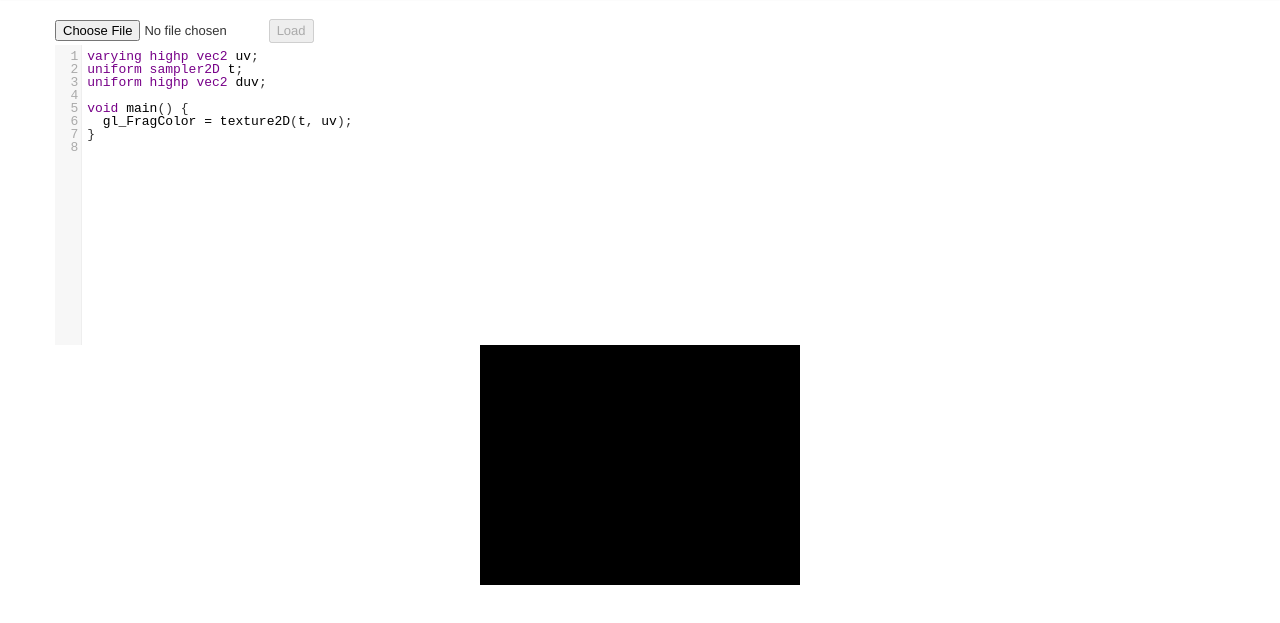
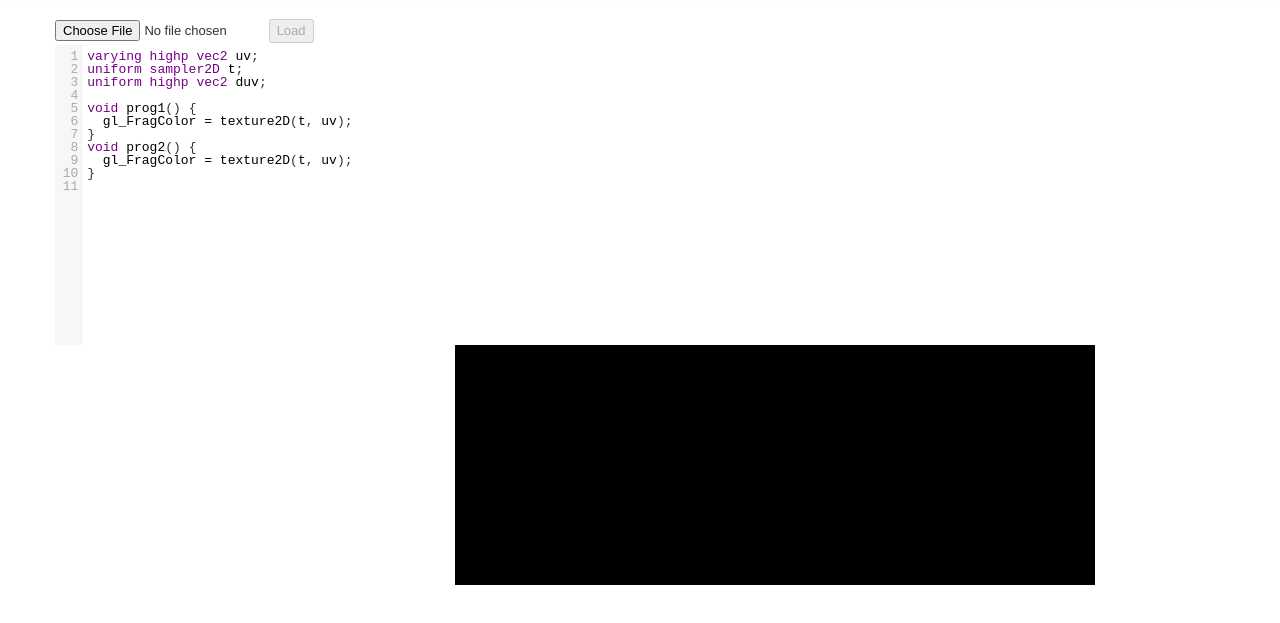
Before and after one commit to matt-williams/vizion-html, a plain HTML site: page war/index.html in a window 1280 px wide. Shown: the part 43-666 px from the top of the page. Drawn offline with Linux system fonts and the light colour scheme; animation ran at ten frames a second.

Commit message:
Refactoring and multi-stage processing

```diff
--- a/war/index.html
+++ b/war/index.html
@@ -65,7 +65,10 @@ varying highp vec2 uv;
 uniform sampler2D t;
 uniform highp vec2 duv;
 
-void main() {
+void prog1() {
+  gl_FragColor = texture2D(t, uv);
+}
+void prog2() {
   gl_FragColor = texture2D(t, uv);
 }
           </textarea>
@@ -88,9 +91,14 @@ void main() {
   <script type="text/javascript">
 
   var vizion = new Vizion();
+
   var video = vizion.addVideoElement("videoContainer", 320, 240);
+  vizion.getVideoURL(function(url) {
+    video.src = url;
+  }, Vizion.logError);
+//  video.style.display = "none";
 
-  var canvas = vizion.addCanvasElement("canvasContainer", 320, 240);
+  var canvas = vizion.addCanvasElement("canvasContainer", 640, 480);
 
   // Get A WebGL context
   var gl = WebGLUtils.setupWebGL(canvas);
@@ -103,23 +111,27 @@ void main() {
                             "  gl_Position = vec4(xy, 0, 1);\n" +
                             "  uv = 0.5 * (xy + 1.0);\n" +
                             "}\n");
-  var fs = new FragmentShader(gl);
-  var prog = new Program(gl, vs, fs);
-
-  var loaded = false;
-  vizion.getVideoURL(function(url) {
-    console.log("Got url " + url);
-    video.src = url;
-    loaded = true;
-  }, Vizion.logError);
+  var idFs = new FragmentShader(gl,
+                                "varying highp vec2 uv;\n" +
+                                "uniform sampler2D t;\n" +
+                                "uniform highp vec2 duv;\n" +
+                                "\n" +
+                                "void main() {\n" +
+                                "  gl_FragColor = texture2D(t, uv);\n" +
+                                "}\n");
+  var idProg = new Program(gl, vs, idFs);
+  var fs1 = new FragmentShader(gl);
+  var prog1 = new Program(gl, vs, fs1);
+  var fs2 = new FragmentShader(gl);
+  var prog2 = new Program(gl, vs, fs2);
 
   // setup GLSL program
   var codeMirror;
   function updateShaders() {
     var rowToLogs = {};
     try {
-      fs.setText(codeMirror.getValue());
-      prog.use();
+      fs1.setText(codeMirror.getValue() + "void main() {prog1();}");
+      fs2.setText(codeMirror.getValue() + "void main() {prog2();}");
     } catch (e) {
       if ((typeof (e) == "object") && (e instanceof ShaderCompileException)) {
         for ( var logIndex = 0; logIndex < e.logs.length; logIndex++) {
@@ -174,66 +186,47 @@ void main() {
     reader.readAsText(file);
   }
 
-
   gl.clearColor(0.0, 0.0, 0.0, 1.0);
   gl.disable(gl.DEPTH_TEST);
   gl.depthMask(false);
+  gl.pixelStorei(gl.UNPACK_FLIP_Y_WEBGL, true);
 
-  // Create a buffer and put a single clipspace rectangle in
-  // it (2 triangles)
+  // Create a buffer and put a single clipspace rectangle in it (2 triangles)
   var buffer = gl.createBuffer();
   gl.bindBuffer(gl.ARRAY_BUFFER, buffer);
   gl.bufferData(gl.ARRAY_BUFFER, new Float32Array([-1.0, -1.0, 1.0, -1.0, -1.0, 1.0, -1.0, 1.0, 1.0, -1.0, 1.0, 1.0]), gl.STATIC_DRAW);
 
-  var texture = gl.createTexture();
+  var texture = new VideoTexture(gl, video);
+  var renderTexture = new RenderTexture(gl, 320, 240);
+  var renderTexture2 = new RenderTexture(gl, 320, 240);
 
-  var framebuffer = gl.createFramebuffer();
-  var tex2 = gl.createTexture();
-  framebuffer.width = 256;
-  framebuffer.height = 256;
-  gl.bindTexture(gl.TEXTURE_2D, tex2);
-  gl.texImage2D(gl.TEXTURE_2D, 0, gl.RGBA, framebuffer.width, framebuffer.height, 0, gl.RGBA, gl.UNSIGNED_BYTE, null);
-  gl.texParameteri(gl.TEXTURE_2D, gl.TEXTURE_WRAP_S, gl.CLAMP_TO_EDGE);
-  gl.texParameteri(gl.TEXTURE_2D, gl.TEXTURE_WRAP_T, gl.CLAMP_TO_EDGE);
-  gl.texParameteri(gl.TEXTURE_2D, gl.TEXTURE_MAG_FILTER, gl.NEAREST);
-  gl.texParameteri(gl.TEXTURE_2D, gl.TEXTURE_MIN_FILTER, gl.NEAREST);
-  gl.bindFramebuffer(gl.FRAMEBUFFER, framebuffer);
-  gl.framebufferTexture2D(gl.FRAMEBUFFER, gl.COLOR_ATTACHMENT0, gl.TEXTURE_2D, tex2, 0);
+  function process(src, dst, prog, x, y) {
+    prog.use();
+    var positionLocation = gl.getAttribLocation(prog.id, "xy");
+    gl.vertexAttribPointer(positionLocation, 2, gl.FLOAT, false, 0, 0);
+    gl.enableVertexAttribArray(positionLocation);
+    gl.uniform1i(gl.getUniformLocation(prog.id, "t"), 0);
+    gl.uniform2f(gl.getUniformLocation(prog.id, "duv"), 1.0 / dst.width, 1.0 / dst.height);
+    src.use();
+    dst.renderTo();
+    gl.drawArrays(gl.TRIANGLES, 0, 6);
+
+    idProg.use();
+    var positionLocation = gl.getAttribLocation(idProg.id, "xy");
+    gl.vertexAttribPointer(positionLocation, 2, gl.FLOAT, false, 0, 0);
+    gl.enableVertexAttribArray(positionLocation);
+    gl.uniform1i(gl.getUniformLocation(idProg.id, "t"), 0);
+    dst.use();
+    gl.bindFramebuffer(gl.FRAMEBUFFER, null);
+    gl.viewport(x, canvas.height - y - dst.height, dst.width, dst.height);
+    gl.drawArrays(gl.TRIANGLES, 0, 6);
+  }
 
   function render() {
-    //		gl.clear(gl.COLOR_BUFFER_BIT);
+    texture.update();
 
-    var positionLocation = gl.getAttribLocation(prog.id, "xy");
-    gl.enableVertexAttribArray(positionLocation);
-    gl.vertexAttribPointer(positionLocation, 2, gl.FLOAT, false, 0, 0);
-    gl.uniform1i(gl.getUniformLocation(prog.id, "t"), 0);
-    gl.uniform2f(gl.getUniformLocation(prog.id, "duv"), 1.0 / 320, 1.0 / 240);
-
-    if (loaded) {
-      try {
-        gl.activeTexture(gl.TEXTURE0);
-        gl.pixelStorei(gl.UNPACK_FLIP_Y_WEBGL, true);
-        gl.bindTexture(gl.TEXTURE_2D, texture);
-        gl.texImage2D(gl.TEXTURE_2D, 0, gl.RGBA, gl.RGBA, gl.UNSIGNED_BYTE, video);
-        gl.texParameteri(gl.TEXTURE_2D, gl.TEXTURE_WRAP_S, gl.CLAMP_TO_EDGE);
-        gl.texParameteri(gl.TEXTURE_2D, gl.TEXTURE_WRAP_T, gl.CLAMP_TO_EDGE);
-        gl.texParameteri(gl.TEXTURE_2D, gl.TEXTURE_MAG_FILTER, gl.NEAREST);
-        gl.texParameteri(gl.TEXTURE_2D, gl.TEXTURE_MIN_FILTER, gl.NEAREST);
-      } catch (e) {
-        console.log(e);
-      }
-    }
-
-
-    gl.bindTexture(gl.TEXTURE_2D, texture);
-    gl.bindFramebuffer(gl.FRAMEBUFFER, framebuffer);
-    gl.viewport(0, 0, framebuffer.width, framebuffer.height);
-    gl.drawArrays(gl.TRIANGLES, 0, 6);
-
-    gl.bindTexture(gl.TEXTURE_2D, tex2);
-    gl.bindFramebuffer(gl.FRAMEBUFFER, null);
-    gl.viewport(0, 0, canvas.width, canvas.height);
-    gl.drawArrays(gl.TRIANGLES, 0, 6);
+    process(texture, renderTexture, prog1, 0, 0);
+    process(renderTexture, renderTexture2, prog2, 320, 0);
 
     // request render to be called for the next frame.
     window.webkitRequestAnimationFrame(render, canvas);
--- a/war/vizion.js
+++ b/war/vizion.js
@@ -172,7 +172,7 @@ Program.prototype.update = function() {
       console.log(this.gl.getProgramInfoLog(this.id));
     }
 
-    var numUniforms = gl.getProgramParameter(prog.id, gl.ACTIVE_UNIFORMS);
+    var numUniforms = gl.getProgramParameter(this.id, gl.ACTIVE_UNIFORMS);
     this.uniforms = [];
     for (var uniformIndex = 0; uniformIndex < numUniforms; uniformIndex++) {
       var uniform = gl.getActiveUniform(this.id, uniformIndex);
@@ -189,7 +189,7 @@ Program.prototype.update = function() {
 
     }
 
-    var numAttribs = gl.getProgramParameter(prog.id, gl.ACTIVE_ATTRIBUTES);
+    var numAttribs = gl.getProgramParameter(this.id, gl.ACTIVE_ATTRIBUTES);
     this.attributes = [];
     for (var attribIndex = 0; attribIndex < numAttribs; attribIndex++) {
       var attrib = gl.getActiveAttrib(this.id, attribIndex);
@@ -210,12 +210,53 @@ Program.prototype.use = function() {
   this.gl.useProgram(this.id);
 }
 
-
-function Texture(gl, source) {
-  this.gl = gl;
-  this.id = gl.createTexture();
-  this.setSource(source);
+function Texture(gl) {
+  if (gl) {
+    this.gl = gl;
+    this.id = gl.createTexture();
+    this.use();
+    this.gl.texParameteri(gl.TEXTURE_2D, gl.TEXTURE_WRAP_S, gl.CLAMP_TO_EDGE);
+    this.gl.texParameteri(gl.TEXTURE_2D, gl.TEXTURE_WRAP_T, gl.CLAMP_TO_EDGE);
+    this.gl.texParameteri(gl.TEXTURE_2D, gl.TEXTURE_MAG_FILTER, gl.NEAREST);
+    this.gl.texParameteri(gl.TEXTURE_2D, gl.TEXTURE_MIN_FILTER, gl.NEAREST);
+  }
 }
 
-Texture.prototype.setSource = function(source) {
+Texture.prototype.use = function(channel) {
+  channel = (channel) ? channel : gl.TEXTURE0;
+  gl.activeTexture(channel);
+  this.gl.bindTexture(gl.TEXTURE_2D, this.id);
 }
+
+function VideoTexture(gl, video) {
+  Texture.call(this, gl);
+  this.video = video;
+}
+
+VideoTexture.prototype = new Texture();
+
+VideoTexture.prototype.update = function() {
+  if (video.readyState == 4) {
+    this.gl.bindTexture(gl.TEXTURE_2D, this.id);
+    this.gl.texImage2D(gl.TEXTURE_2D, 0, gl.RGBA, gl.RGBA, gl.UNSIGNED_BYTE, video);
+  }
+}
+
+function RenderTexture(gl, width, height) {
+  Texture.call(this, gl);
+  this.width = width;
+  this.height = height;
+  this.use();
+  this.gl.texImage2D(gl.TEXTURE_2D, 0, gl.RGBA, this.width, this.height, 0, gl.RGBA, gl.UNSIGNED_BYTE, null);
+  this.fbId = gl.createFramebuffer();
+  this.gl.bindFramebuffer(gl.FRAMEBUFFER, this.fbId);
+  this.gl.framebufferTexture2D(gl.FRAMEBUFFER, gl.COLOR_ATTACHMENT0, gl.TEXTURE_2D, this.id, 0);
+  this.gl.bindFramebuffer(gl.FRAMEBUFFER, null);
+}
+
+RenderTexture.prototype = new Texture();
+
+RenderTexture.prototype.renderTo = function() {
+  this.gl.bindFramebuffer(gl.FRAMEBUFFER, this.fbId);
+  this.gl.viewport(0, 0, this.width, this.height);
+}
```
